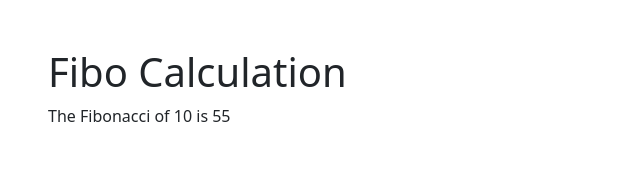
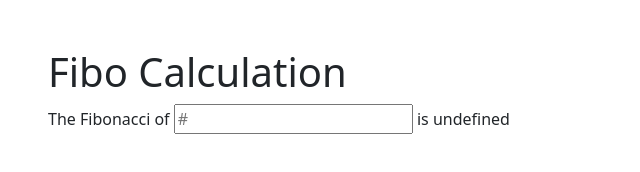
Before and after one commit to Aviad204/fibo, a plain HTML site: page index.html in a window 1280 px wide. Shown: the whole page, without its empty margins (0-640 px from the left). Drawn offline with nearby package versions, Linux system fonts and the light colour scheme.

Commit message:
add input instead of hardcode

```diff
--- a/index.html
+++ b/index.html
@@ -17,7 +17,10 @@
                 <h1>Fibo Calculation</h1>
             </div>
             <div>
-                <span>The Fibonacci of <span id="numX"></span> is <span id="numY"></span></span>
+                <span>The Fibonacci of </span>
+                <input type="number" placeholder="#" id="inputNumber" />
+                is <span id="numY"></span>
+                </span>
             </div>
         </div>
     </div>
--- a/scripts.js
+++ b/scripts.js
@@ -1,7 +1,5 @@
-const numX = document.getElementById("numX")
 const numY = document.getElementById("numY")
-
-numX.innerText = 10
+const inputNumber = document.getElementById("inputNumber")
 
 function calculateFibo(x) {
     const numberToCalculate = parseInt(x)
@@ -22,4 +20,4 @@ function calculateFibo(x) {
 }
 
 
-numY.innerText = calculateFibo(numX.innerText)
+numY.innerText = calculateFibo(inputNumber.value)
```
